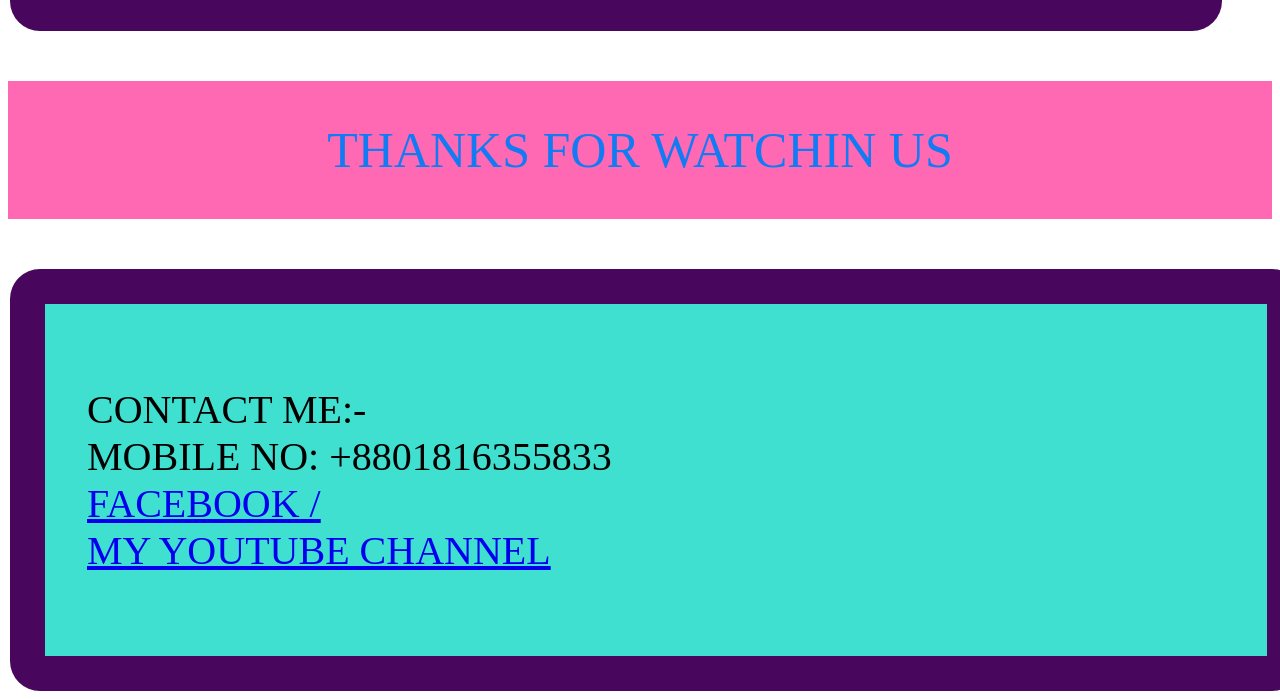
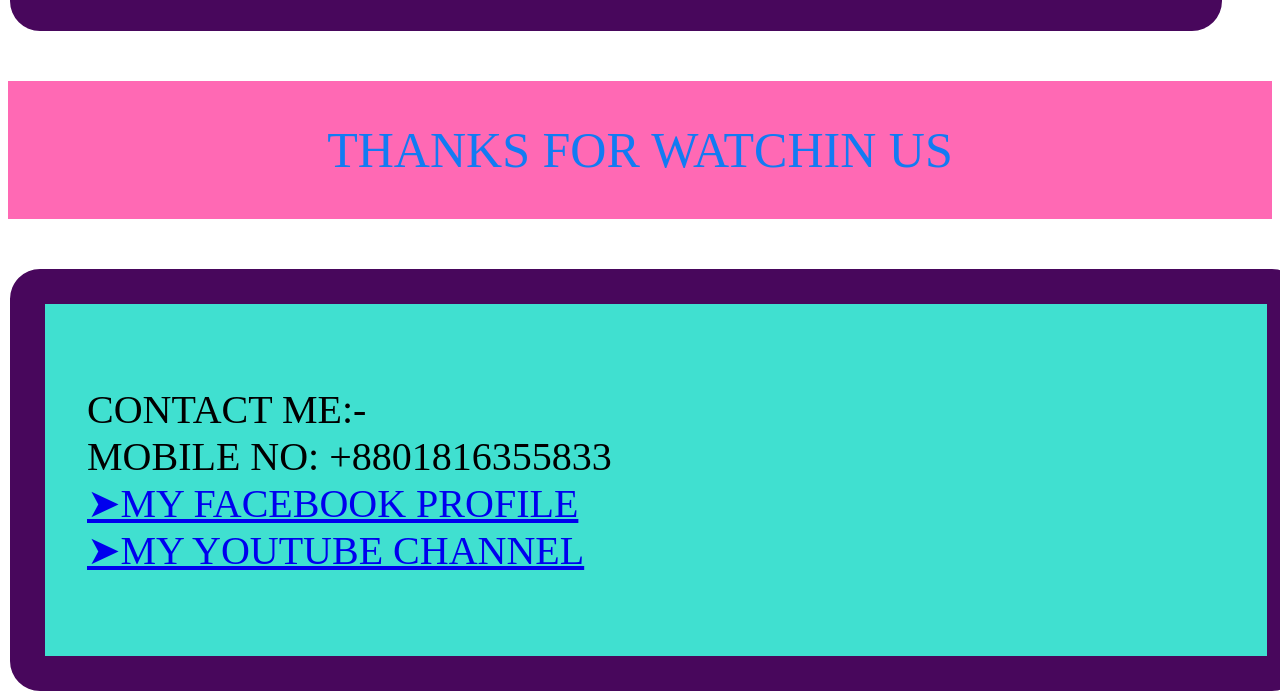
Before and after one commit to sharif563/proghero, a plain HTML site: page index.html in a window 1280 px wide. Shown: the part 2767-3466 px from the top of the page. Drawn offline with Linux system fonts and the light colour scheme.

Commit message:
Update index.html

```diff
--- a/index.html
+++ b/index.html
@@ -23,8 +23,8 @@
        <P class="h1" >THANKS FOR WATCHIN US</P>
       <div class="cl4" > <p>CONTACT ME:- <br>
           MOBILE NO: +8801816355833 <br>
-         <a href="https://www.facebook.com/sharif.mirza.167/" target="_blank"> FACEBOOK / </a>  <br>
-        <a href="https://youtube.com/channel/UCBEEQBqKfwaB6j4y4g-8BJg" target="_blank"> MY YOUTUBE CHANNEL </a> </p>
+         <a href="https://www.facebook.com/sharif.mirza.167/" target="_blank"> ➤MY FACEBOOK PROFILE  </a>  <br>
+        <a href="https://youtube.com/channel/UCBEEQBqKfwaB6j4y4g-8BJg" target="_blank"> ➤MY YOUTUBE CHANNEL </a> </p>
 </div>
      </body>
 
```
